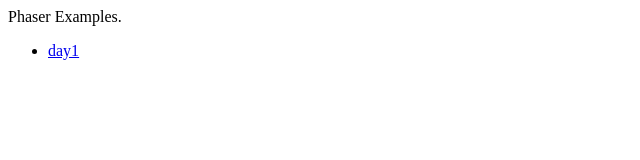
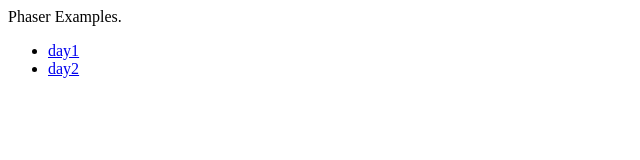
Before and after one commit to tonglei0429/gintama, a plain HTML site: page index.html in a window 1280 px wide. Shown: the full height of the page, 0-640 px from the left. Drawn offline with Linux system fonts and the light colour scheme.

Commit message:
day2 link

```diff
--- a/index.html
+++ b/index.html
@@ -1,4 +1,5 @@
 Phaser Examples.
 <ul>
 <li><a href="examples-phaser/day1.html">day1</a></li>
+<li><a href="examples-phaser/day2.html">day2</a></li>
 </ul>
```
